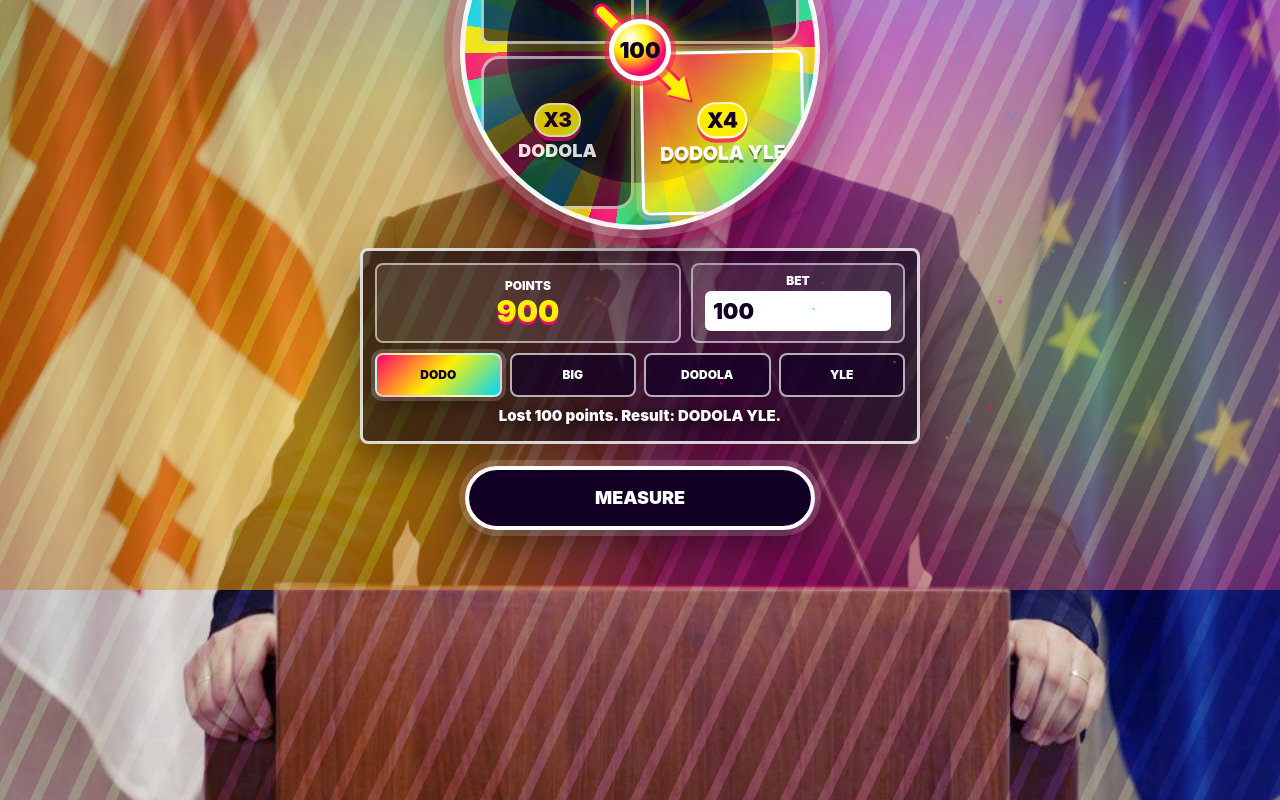
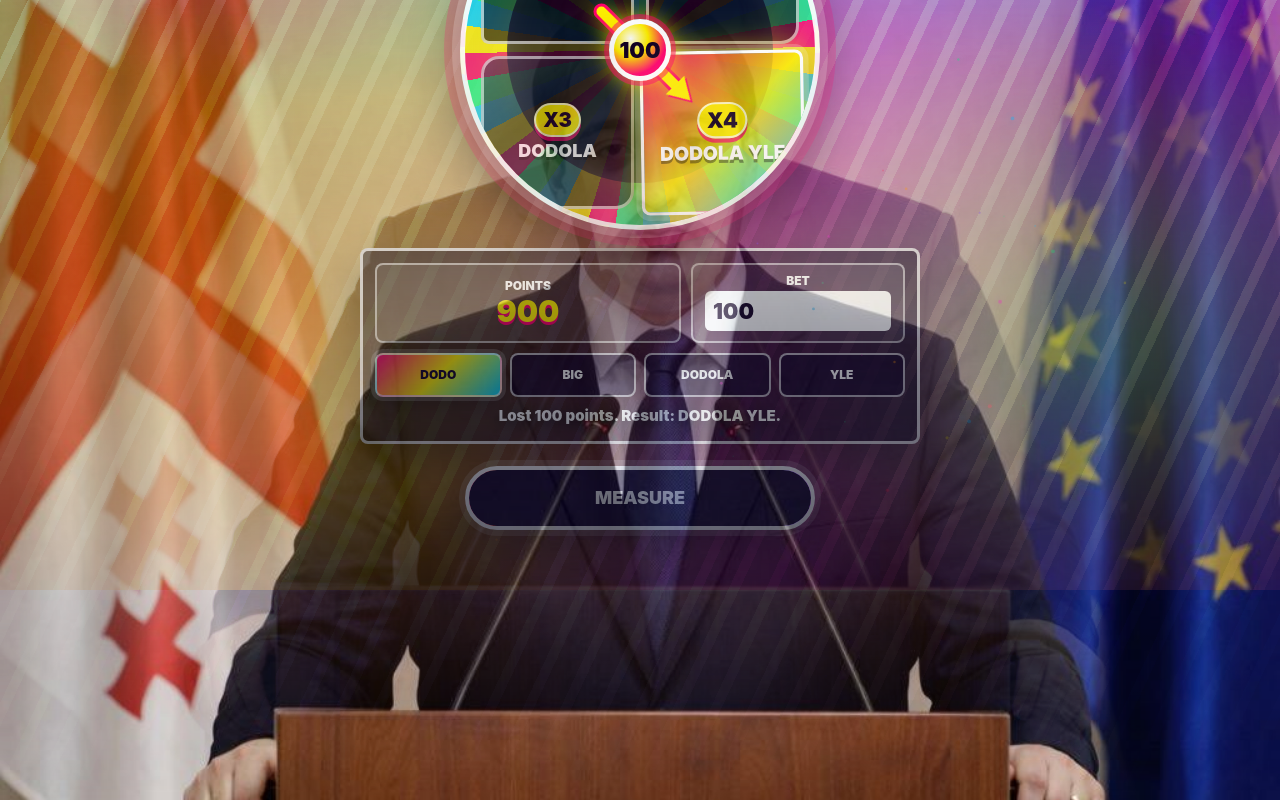
Before and after one commit to daushvat/gio-site, a website built with Vite: page index.html in a window 1280 px wide. Both pictures are taken after a click on the button "MEASURE". Shown: the part 250-1050 px from the top of the page. Built offline with nearby package versions, Linux system fonts and the light colour scheme.

Commit message:
Add result background overlay

```diff
--- a/src/main.js
+++ b/src/main.js
@@ -2,6 +2,7 @@ import './style.css'
 
 document.querySelector('#app').innerHTML = `
   <canvas class="fireworks" aria-hidden="true"></canvas>
+  <div class="result-background" aria-hidden="true"></div>
   <main class="page-shell">
     <section class="hero" aria-label="Personal site">
       <p class="intro">
@@ -63,6 +64,7 @@ document.querySelector('#app').innerHTML = `
 
 const canvas = document.querySelector('.fireworks')
 const context = canvas.getContext('2d')
+const resultBackground = document.querySelector('.result-background')
 const button = document.querySelector('.dodo-button')
 const meterValue = document.querySelector('.meter-value')
 const meterLabel = document.querySelector('.meter-label')
@@ -210,6 +212,7 @@ function runMeasurement() {
   const stake = clampStake()
   const bet = selectedBet
   cancelAnimationFrame(measureFrame)
+  resultBackground.classList.remove('is-visible')
   launchButtonShow()
 
   const target = 1 + Math.floor(Math.random() * 100)
@@ -251,6 +254,7 @@ function runMeasurement() {
     betResult.textContent = won
       ? `Won ${stake * 3} points on ${result}.`
       : `Lost ${stake} points. Result: ${result}.`
+    resultBackground.classList.add('is-visible')
     button.disabled = false
     button.textContent = 'Measure'
     launchButtonShow()
--- a/src/style.css
+++ b/src/style.css
@@ -36,6 +36,22 @@ button {
   inset: 0;
   z-index: 4;
   pointer-events: none;
+}
+
+.result-background {
+  position: fixed;
+  inset: 0;
+  z-index: 6;
+  pointer-events: none;
+  background: url("/gio-background.jpg") center / cover no-repeat;
+  opacity: 0;
+  transition: opacity 420ms ease;
+  mask-image: linear-gradient(to bottom, transparent 0%, #000000 100%);
+  -webkit-mask-image: linear-gradient(to bottom, transparent 0%, #000000 100%);
+}
+
+.result-background.is-visible {
+  opacity: 1;
 }
 
 .page-shell {
```
